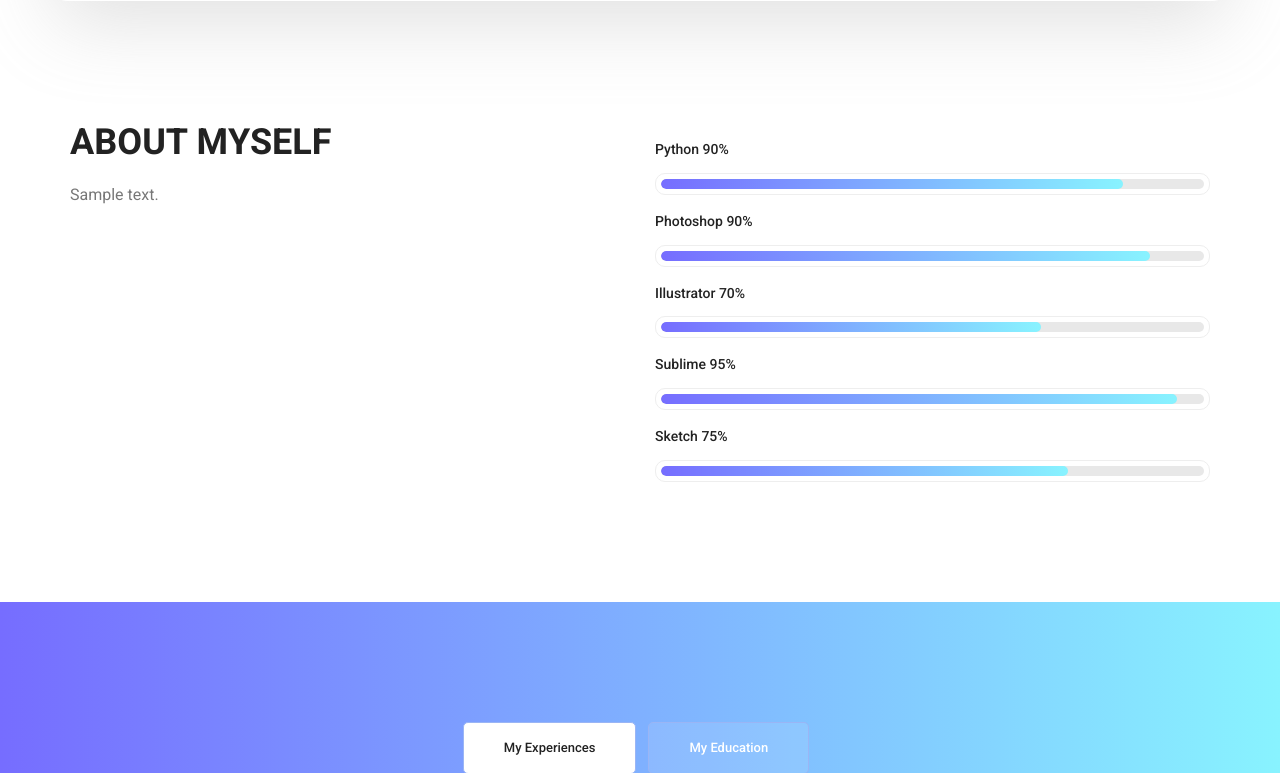
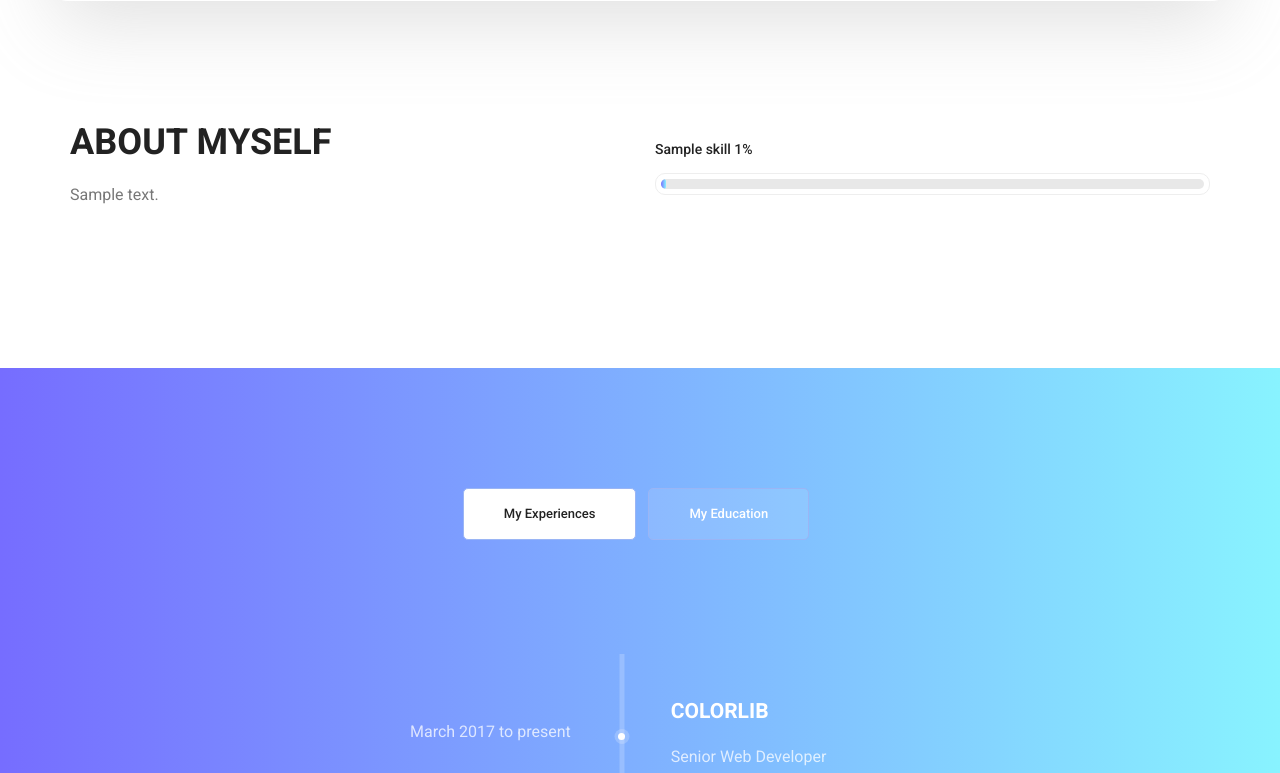
Before and after one commit to zamigtech/Resume-App, a Django app: template templates/index.html in a window 1280 px wide. Shown: the part 959-1732 px from the top of the page. Run offline with Django 3.2, Linux system fonts and the light colour scheme; the template is opened without the code that fills it: most values are stand-ins (such as "Sample title", 1, 10 or a date in 2020); grey boxes marked "Sample" are stand-in pictures; some libraries are stand-ins or nearby versions.

Commit message:
refactor: add skills to frontend

```diff
--- a/templates/index.html
+++ b/templates/index.html
@@ -53,56 +53,25 @@
                 <div class="col-lg-6">
                     <div class="tools_expert">
                         <div class="skill_main">
+
+
+                            {% for skill in skills %}
                                 <div class="skill_item">
-                                <h4>Python <span class="counter">90</span>%</h4>
+                                    <h4>{{ skill.name }} <span class="counter">{{ skill.percentage }}</span>%</h4>
                                     <div class="progress_br">
                                         <div class="progress">
-                                        <div class="progress-bar" role="progressbar" aria-valuenow="85"
+                                            <div class="progress-bar" role="progressbar" aria-valuenow="{{ skill.percentage }}"
                                                  aria-valuemin="0"
                                                  aria-valuemax="100"></div>
                                         </div>
                                     </div>
                                 </div>
-                            <div class="skill_item">
-                                <h4>Photoshop <span class="counter">90</span>%</h4>
-                                <div class="progress_br">
-                                    <div class="progress">
-                                        <div class="progress-bar" role="progressbar" aria-valuenow="90"
-                                             aria-valuemin="0"
-                                             aria-valuemax="100"></div>
-                                    </div>
-                                </div>
-                            </div>
-                            <div class="skill_item">
-                                <h4>Illustrator <span class="counter">70</span>%</h4>
-                                <div class="progress_br">
-                                    <div class="progress">
-                                        <div class="progress-bar" role="progressbar" aria-valuenow="70"
-                                             aria-valuemin="0"
-                                             aria-valuemax="100"></div>
-                                    </div>
-                                </div>
-                            </div>
-                            <div class="skill_item">
-                                <h4>Sublime <span class="counter">95</span>%</h4>
-                                <div class="progress_br">
-                                    <div class="progress">
-                                        <div class="progress-bar" role="progressbar" aria-valuenow="95"
-                                             aria-valuemin="0"
-                                             aria-valuemax="100"></div>
-                                    </div>
-                                </div>
-                            </div>
-                            <div class="skill_item">
-                                <h4>Sketch <span class="counter">75</span>%</h4>
-                                <div class="progress_br">
-                                    <div class="progress">
-                                        <div class="progress-bar" role="progressbar" aria-valuenow="75"
-                                             aria-valuemin="0"
-                                             aria-valuemax="100"></div>
-                                    </div>
-                                </div>
-                            </div>
+                            {% endfor %}
+
+
+
+
+
                         </div>
                     </div>
                 </div>
```
Also changed, not shown: core/models.py (+9 -1 lines), core/views.py (+7 -1 lines), core/migrations/0001_initial.py, core/migrations/0002_rename_generalsettings_generalsetting.py (deleted), core/migrations/0002_skill.py, core/migrations/0003_alter_skill_options.py (added), core/migrations/0003_imagesetting_alter_generalsetting_options_and_more.py (deleted), core/migrations/0004_alter_imagesetting_options_imagesetting_created_date_and_more.py (deleted), core/migrations/0005_alter_imagesetting_options.py (deleted). Lines whose indentation alone changed are shown as unchanged.
